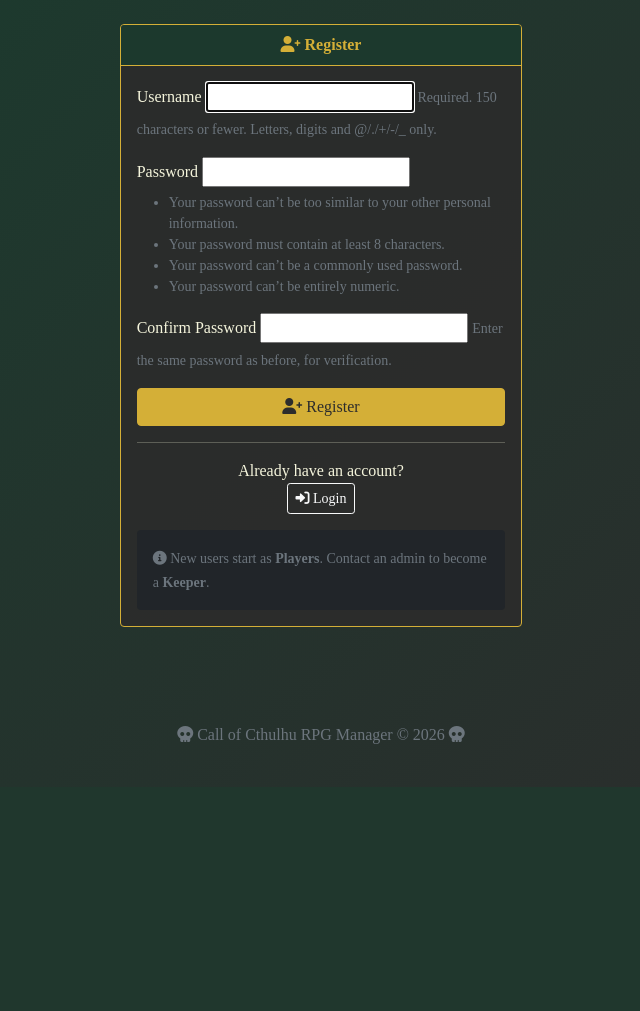
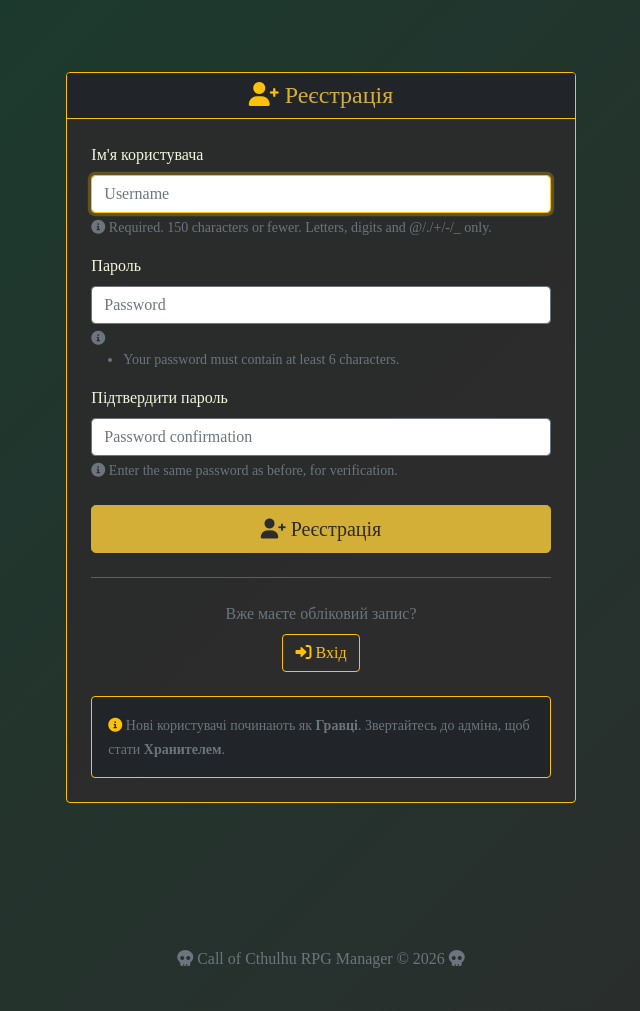
Before and after one commit to Ypurek/CallOfCthulhu-RPG-Manager, a Django app: page /register/ in a window 1280 px wide. Shown: the part 64-1075 px from the top of the page, without its empty margins (319-959 px from the left). Before the commit the page ends 808 px from the top, so only its background shows below. Run offline with Django 5.2, Linux system fonts and the light colour scheme.

Commit message:
improved auth

```diff
--- a/core/forms.py
+++ b/core/forms.py
@@ -1,3 +1,4 @@
+from django import forms
 from django.contrib.auth import get_user_model
 from django.contrib.auth.forms import UserCreationForm
 
@@ -8,3 +9,37 @@ class CustomUserCreationForm(UserCreationForm):
     class Meta:
         model = get_user_model()
         fields = ("username",)
+
+    def __init__(self, *args, **kwargs):
+        super().__init__(*args, **kwargs)
+        # Add Bootstrap styling to form fields
+        for field_name, field in self.fields.items():
+            field.widget.attrs.update({
+                'class': 'form-control',
+                'placeholder': field.label,
+            })
+            # Add specific attributes for password fields
+            if 'password' in field_name:
+                field.widget.attrs.update({
+                    'type': 'password',
+                    'autocomplete': 'off',
+                })
+
+
+class AuthenticationForm(forms.Form):
+    """Custom login form with Bootstrap styling"""
+    username = forms.CharField(
+        max_length=150,
+        widget=forms.TextInput(attrs={
+            'class': 'form-control',
+            'placeholder': 'Ім\'я користувача',
+            'autocomplete': 'username',
+        })
+    )
+    password = forms.CharField(
+        widget=forms.PasswordInput(attrs={
+            'class': 'form-control',
+            'placeholder': 'Пароль',
+            'autocomplete': 'current-password',
+        })
+    )
--- a/core/urls.py
+++ b/core/urls.py
@@ -1,11 +1,10 @@
 from django.urls import path
-from django.contrib.auth import views as auth_views
 from . import views
 
 urlpatterns = [
     path('', views.home, name='home'),
     path('dashboard/', views.dashboard, name='dashboard'),
-    path('login/', auth_views.LoginView.as_view(template_name='core/login.html'), name='login'),
+    path('login/', views.login_view, name='login'),
     path('logout/', views.logout_view, name='logout'),
     path('register/', views.register, name='register'),
 ]
--- a/core/views.py
+++ b/core/views.py
@@ -1,11 +1,12 @@
 from django.shortcuts import render, redirect
-from django.contrib.auth import login, logout
+from django.contrib.auth import login, logout, authenticate
 from django.contrib.auth.decorators import login_required
 from django.contrib import messages
+from django.views.decorators.http import require_http_methods
 from characters.models import Character
 from scenarios.models import Scenario
 from .models import User
-from .forms import CustomUserCreationForm
+from .forms import CustomUserCreationForm, AuthenticationForm
 
 
 def home(request):
@@ -49,17 +50,52 @@ def dashboard(request):
     return render(request, 'core/dashboard.html', context)
 
 
+@require_http_methods(["GET", "POST"])
+def login_view(request):
+    """Custom login view with error handling"""
+    if request.method == 'POST':
+        username = request.POST.get('username', '')
+        password = request.POST.get('password', '')
+
+        if not username or not password:
+            messages.error(request, 'Будь ласка, введіть ім\'я користувача та пароль.')
+            form = AuthenticationForm()
+            return render(request, 'core/login.html', {'form': form})
+
+        user = authenticate(request, username=username, password=password)
+        if user is not None:
+            login(request, user)
+            messages.success(request, f'Ласкаво просимо, {user.username}!')
+            return redirect('dashboard')
+        else:
+            messages.error(request, 'Неправильне ім\'я користувача або пароль.')
+            form = AuthenticationForm()
+            return render(request, 'core/login.html', {'form': form})
+
+    form = AuthenticationForm()
+    return render(request, 'core/login.html', {'form': form})
+
+
 def register(request):
-    """User registration"""
+    """User registration with enhanced error handling"""
     if request.method == 'POST':
         form = CustomUserCreationForm(request.POST)
         if form.is_valid():
-            user = form.save(commit=False)
-            user.role = User.Role.PLAYER  # Default role
-            user.save()
-            login(request, user)
-            messages.success(request, 'Registration successful! Welcome to Cthulhu RPG Manager.')
-            return redirect('dashboard')
+            try:
+                user = form.save(commit=False)
+                user.role = User.Role.PLAYER  # Default role
+                user.save()
+                login(request, user)
+                messages.success(request, 'Реєстрація успішна! Ласкаво просимо до Cthulhu RPG Manager.')
+                return redirect('dashboard')
+            except Exception as e:
+                messages.error(request, f'Помилка при реєстрації: {str(e)}')
+                return render(request, 'core/register.html', {'form': form})
+        else:
+            # Form validation errors are displayed in template
+            if form.non_field_errors():
+                for error in form.non_field_errors():
+                    messages.error(request, str(error))
     else:
         form = CustomUserCreationForm()
 
@@ -69,5 +105,5 @@ def register(request):
 def logout_view(request):
     """User logout - handles both GET and POST"""
     logout(request)
-    messages.success(request, 'You have been logged out successfully.')
+    messages.success(request, 'Ви успішно вийшли.')
     return redirect('home')
--- a/templates/core/register.html
+++ b/templates/core/register.html
@@ -4,84 +4,136 @@
 {% block title %}{% trans "Register - Cthulhu RPG Manager" %}{% endblock %}
 
 {% block content %}
-<div class="row justify-content-center">
-    <div class="col-md-6 col-lg-4">
-        <div class="card">
-            <div class="card-header text-center">
-                <i class="fas fa-user-plus"></i> {% trans "Register" %}
+<div class="row justify-content-center py-5">
+    <div class="col-md-6 col-lg-5">
+        <div class="card border-warning">
+            <div class="card-header bg-dark text-center border-warning">
+                <h4 class="mb-0">
+                    <i class="fas fa-user-plus text-warning"></i> {% trans "Реєстрація" %}
+                </h4>
             </div>
-            <div class="card-body">
-                <form method="post">
+            <div class="card-body p-4">
+
+                <!-- Form-level errors -->
+                {% if form.non_field_errors %}
+                    <div class="alert alert-danger alert-dismissible fade show" role="alert">
+                        <i class="fas fa-exclamation-circle"></i>
+                        <strong>{% trans "Помилка реєстрації" %}</strong>
+                        {% for error in form.non_field_errors %}
+                            <div>{{ error }}</div>
+                        {% endfor %}
+                        <button type="button" class="btn-close" data-bs-dismiss="alert"></button>
+                    </div>
+                {% endif %}
+
+                <form method="post" novalidate>
                     {% csrf_token %}
+
+                    <!-- Username field -->
                     <div class="mb-3">
-                        <label for="{{ form.username.id_for_label }}" class="form-label">{% trans "Username" %}</label>
+                        <label for="{{ form.username.id_for_label }}" class="form-label">
+                            {% trans "Ім'я користувача" %}
+                        </label>
                         {{ form.username }}
                         {% if form.username.errors %}
-                            <div class="text-danger">
+                            <div class="invalid-feedback d-block">
                                 {% for error in form.username.errors %}
-                                    <small>{{ error }}</small>
+                                    <i class="fas fa-times-circle"></i> {{ error }}<br>
                                 {% endfor %}
                             </div>
-                        {% endif %}
-                        {% if form.username.help_text %}
-                            <small class="form-text text-muted">{{ form.username.help_text }}</small>
+                        {% else %}
+                            {% if form.username.help_text %}
+                                <small class="form-text text-muted d-block mt-1">
+                                    <i class="fas fa-info-circle"></i> {{ form.username.help_text|safe }}
+                                </small>
+                            {% endif %}
                         {% endif %}
                     </div>
 
+                    <!-- Password 1 field -->
                     <div class="mb-3">
-                        <label for="{{ form.password1.id_for_label }}" class="form-label">{% trans "Password" %}</label>
+                        <label for="{{ form.password1.id_for_label }}" class="form-label">
+                            {% trans "Пароль" %}
+                        </label>
                         {{ form.password1 }}
                         {% if form.password1.errors %}
-                            <div class="text-danger">
+                            <div class="invalid-feedback d-block">
                                 {% for error in form.password1.errors %}
-                                    <small>{{ error }}</small>
+                                    <i class="fas fa-times-circle"></i> {{ error }}<br>
                                 {% endfor %}
                             </div>
-                        {% endif %}
-                        {% if form.password1.help_text %}
-                            <small class="form-text text-muted">{{ form.password1.help_text }}</small>
+                        {% else %}
+                            {% if form.password1.help_text %}
+                                <small class="form-text text-muted d-block mt-1">
+                                    <i class="fas fa-info-circle"></i> {{ form.password1.help_text|safe }}
+                                </small>
+                            {% endif %}
                         {% endif %}
                     </div>
 
-                    <div class="mb-3">
-                        <label for="{{ form.password2.id_for_label }}" class="form-label">{% trans "Confirm Password" %}</label>
+                    <!-- Password 2 field -->
+                    <div class="mb-4">
+                        <label for="{{ form.password2.id_for_label }}" class="form-label">
+                            {% trans "Підтвердити пароль" %}
+                        </label>
                         {{ form.password2 }}
                         {% if form.password2.errors %}
-                            <div class="text-danger">
+                            <div class="invalid-feedback d-block">
                                 {% for error in form.password2.errors %}
-                                    <small>{{ error }}</small>
+                                    <i class="fas fa-times-circle"></i> {{ error }}<br>
                                 {% endfor %}
                             </div>
-                        {% endif %}
-                        {% if form.password2.help_text %}
-                            <small class="form-text text-muted">{{ form.password2.help_text }}</small>
+                        {% else %}
+                            {% if form.password2.help_text %}
+                                <small class="form-text text-muted d-block mt-1">
+                                    <i class="fas fa-info-circle"></i> {{ form.password2.help_text|safe }}
+                                </small>
+                            {% endif %}
                         {% endif %}
                     </div>
 
-                    <div class="d-grid">
-                        <button type="submit" class="btn btn-warning">
-                            <i class="fas fa-user-plus"></i> {% trans "Register" %}
+                    <!-- Submit button -->
+                    <div class="d-grid gap-2">
+                        <button type="submit" class="btn btn-warning btn-lg">
+                            <i class="fas fa-user-plus"></i> {% trans "Реєстрація" %}
                         </button>
                     </div>
                 </form>
 
-                <hr>
+                <!-- Divider -->
+                <hr class="my-4">
 
+                <!-- Login link -->
                 <div class="text-center">
-                    <p class="mb-0">{% trans "Already have an account?" %}</p>
-                    <a href="{% url 'login' %}" class="btn btn-outline-light btn-sm">
-                        <i class="fas fa-sign-in-alt"></i> {% trans "Login" %}
+                    <p class="mb-2 text-muted">{% trans "Вже маєте обліковий запис?" %}</p>
+                    <a href="{% url 'login' %}" class="btn btn-outline-warning">
+                        <i class="fas fa-sign-in-alt"></i> {% trans "Вхід" %}
                     </a>
                 </div>
 
-                <div class="mt-3 p-3 bg-dark rounded">
+                <!-- Info box -->
+                <div class="mt-4 p-3 bg-dark rounded border border-warning border-opacity-25">
                     <small class="text-muted">
-                        <i class="fas fa-info-circle"></i>
-                        {% blocktrans %}New users start as <strong>Players</strong>. Contact an admin to become a <strong>Keeper</strong>.{% endblocktrans %}
+                        <i class="fas fa-info-circle text-warning"></i>
+                        {% blocktrans %}Нові користувачі починають як <strong>Гравці</strong>. Звертайтесь до адміна, щоб стати <strong>Хранителем</strong>.{% endblocktrans %}
                     </small>
                 </div>
             </div>
         </div>
     </div>
 </div>
+
+<style>
+    #id_username, #id_password1, #id_password2 {
+        border-color: #6c757d;
+    }
+    #id_username:focus, #id_password1:focus, #id_password2:focus {
+        border-color: #ffc107;
+        box-shadow: 0 0 0 0.2rem rgba(255, 193, 7, 0.25);
+    }
+    .invalid-feedback {
+        color: #dc3545;
+        font-size: 0.875em;
+    }
+</style>
 {% endblock %}
```
Also changed, not shown: cthulhu_rpg/settings.py (+3 -9 lines), templates/core/login.html (+60 -22 lines).
